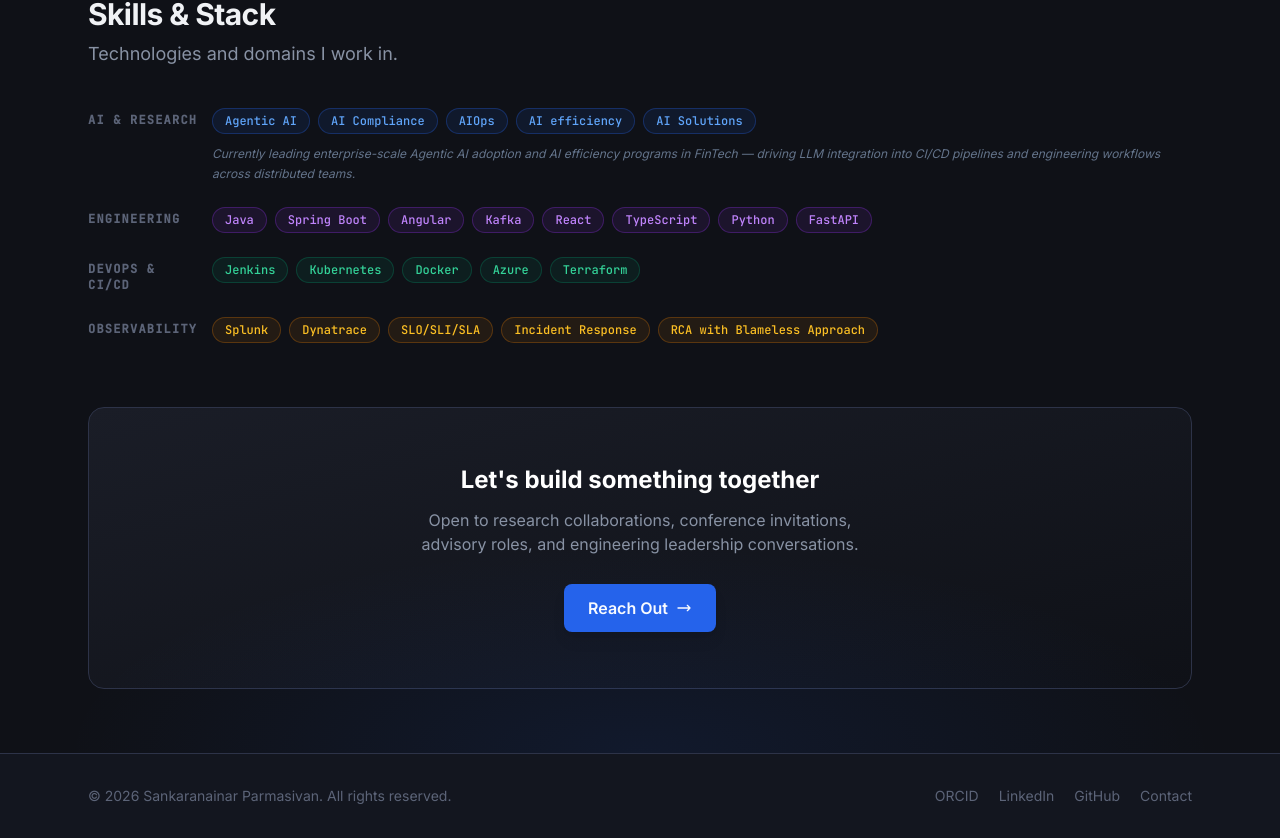
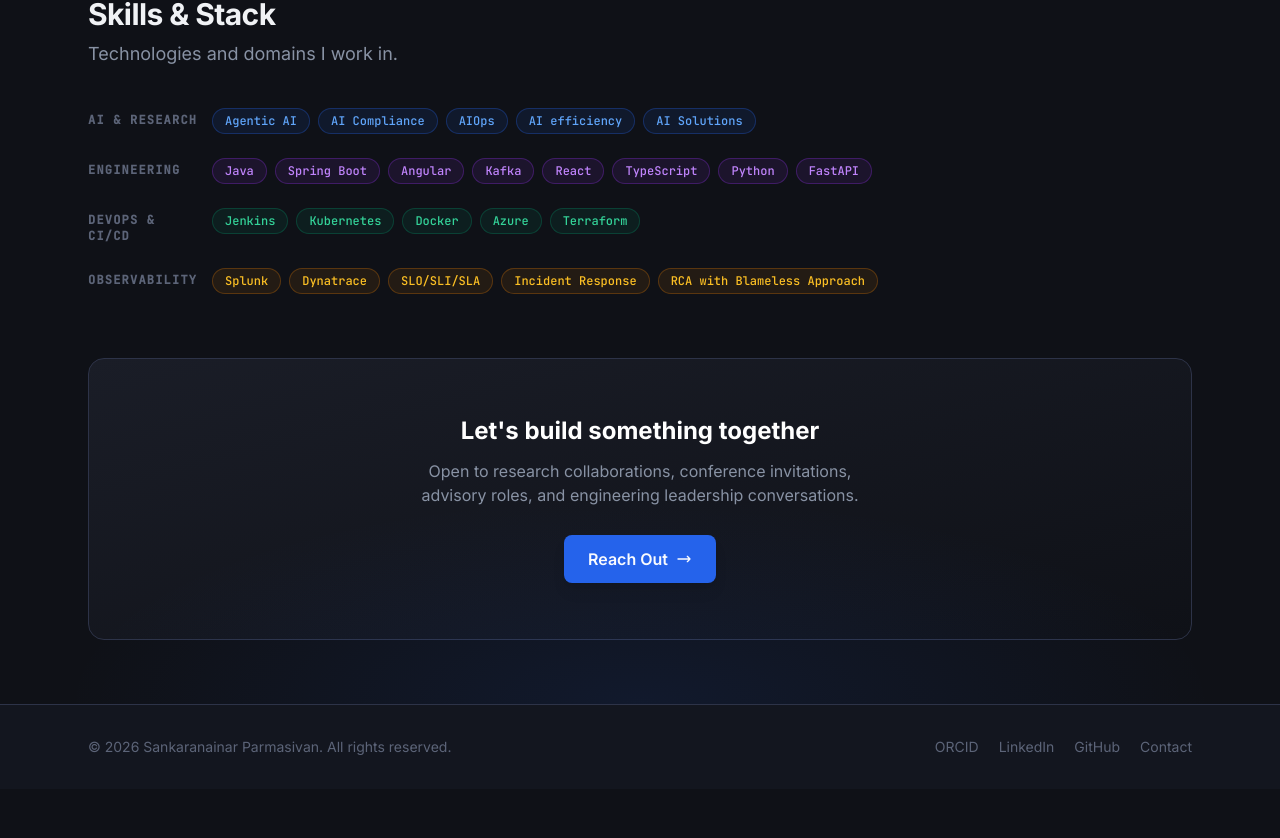
Before and after one commit to sankaranainar-p/my-site, a React (Vite) app: page / in a window 1280 px wide. Shown: the part 1673-2511 px from the top of the page. After the commit the page ends 2462 px from the top, so only its background shows below. Built offline with nearby package versions, Linux system fonts and the light colour scheme.

Commit message:
fix: remove AI leadership note from Skills section on Home page

```diff
--- a/src/pages/Home.jsx
+++ b/src/pages/Home.jsx
@@ -130,7 +130,6 @@
     label: 'AI & Research',
     colorClass: 'bg-brand-600/10 text-brand-400 border-brand-600/30 hover:border-brand-500/60 dark:bg-brand-600/10 dark:text-brand-400 dark:border-brand-600/30',
     skills: ['Agentic AI', 'AI Compliance', 'AIOps', 'AI efficiency', 'AI Solutions'],
-    note: 'Currently leading enterprise-scale Agentic AI adoption and AI efficiency programs in FinTech — driving LLM integration into CI/CD pipelines and engineering workflows across distributed teams.',
   },
   {
     label: 'Engineering',
```
